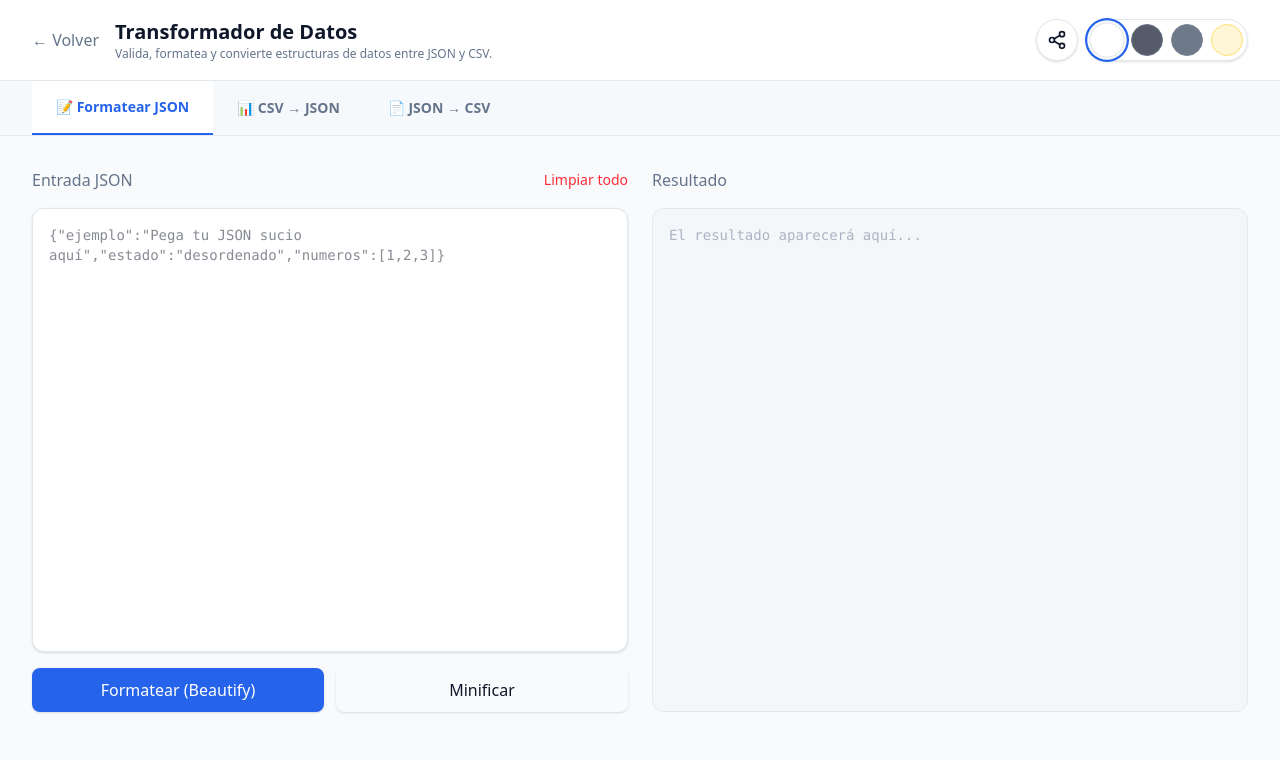
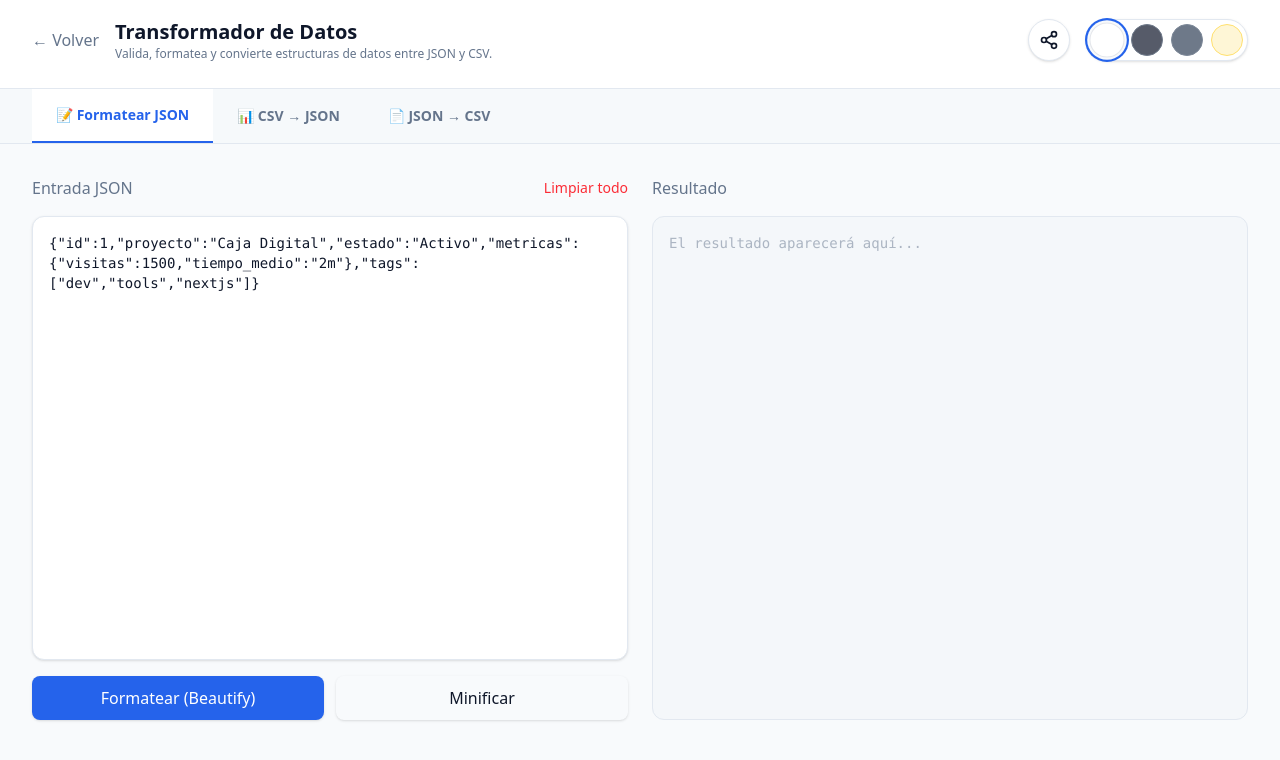
Before and after one commit to MarceloBouzou/toolbox, a Next.js app: page /json-formatter in a window 1280 px wide. Shown: the top 760 px of the page. Built offline with nearby package versions, Linux system fonts and the light colour scheme; no server answers.

Commit message:
actualizacion boton share y mejorar ui y textos propuestos 2

```diff
--- a/app/caja-rapida/page.tsx
+++ b/app/caja-rapida/page.tsx
@@ -2,6 +2,8 @@
 
 import { useState, useEffect } from 'react';
 import { Header } from '@/components/Header';
+import { ShareButton } from '@/components/ShareButton';
+import { VisitCounter } from '@/components/VisitCounter';
 import { Cart, CartItem } from '@/components/caja-rapida/Cart';
 import { ProductPad, Product } from '@/components/caja-rapida/ProductPad';
 import { TransactionSummary } from '@/components/caja-rapida/TransactionSummary';
@@ -88,7 +90,13 @@ export default function CajaRapidaPage() {
                 <span className="text-sm font-mono bg-muted px-2 py-1 rounded hidden sm:inline-block">
                     Turno: {new Date().toLocaleDateString()}
                 </span>
+                <div className="ml-2">
+                    <ShareButton />
+                </div>
             </Header>
+            <div className="flex justify-center pb-2 bg-background border-b border-border/50">
+                <VisitCounter pageKey="caja_rapida" />
+            </div>
 
             <main className="flex-1 max-w-7xl mx-auto w-full p-4 sm:p-6 lg:p-8 grid grid-cols-1 lg:grid-cols-3 gap-6 overflow-hidden h-[calc(100vh-4rem)]">
 
--- a/app/consolidar-excel/page.tsx
+++ b/app/consolidar-excel/page.tsx
@@ -5,6 +5,7 @@ import * as XLSX from 'xlsx';
 import Link from 'next/link';
 import { ThemeSwitcher } from '@/components/ThemeSwitcher';
 import { ShareButton } from '@/components/ShareButton';
+import { VisitCounter } from '@/components/VisitCounter';
 
 type ConsolidationMode = 'multiple-files' | 'multiple-sheets';
 
@@ -151,6 +152,9 @@ export default function ConsolidarExcelPage() {
             <ShareButton />
             <ThemeSwitcher />
           </div>
+        </div>
+        <div className="mb-4">
+          <VisitCounter pageKey="excel_consolidator" />
         </div>
 
         <div className="bg-card rounded-2xl shadow-xl overflow-hidden border border-border">
--- a/app/generador-contrasenas/page.tsx
+++ b/app/generador-contrasenas/page.tsx
@@ -4,6 +4,7 @@ import { useState, useEffect, useCallback } from 'react';
 import Link from 'next/link';
 import { ThemeSwitcher } from '@/components/ThemeSwitcher';
 import { ShareButton } from '@/components/ShareButton';
+import { VisitCounter } from '@/components/VisitCounter';
 
 export default function PasswordGeneratorPage() {
   const [password, setPassword] = useState('');
@@ -99,6 +100,9 @@ export default function PasswordGeneratorPage() {
             <ShareButton />
             <ThemeSwitcher />
           </div>
+        </div>
+        <div className="flex justify-center pb-2">
+          <VisitCounter pageKey="password_generator" />
         </div>
       </header>
 
--- a/app/json-formatter/page.tsx
+++ b/app/json-formatter/page.tsx
@@ -4,6 +4,7 @@ import { useState } from 'react';
 import Link from 'next/link';
 import { ThemeSwitcher } from '@/components/ThemeSwitcher';
 import { ShareButton } from '@/components/ShareButton';
+import { VisitCounter } from '@/components/VisitCounter';
 
 type Mode = 'format' | 'csv-to-json' | 'json-to-csv';
 type Delimiter = ',' | ';' | '\t' | '|';
@@ -12,20 +13,39 @@ export default function JsonFormatterPage() {
     const [mode, setMode] = useState<Mode>('format');
 
     // Format JSON mode state
-    const [input, setInput] = useState('');
+    const [input, setInput] = useState('{"id":1,"proyecto":"Caja Digital","estado":"Activo","metricas":{"visitas":1500,"tiempo_medio":"2m"},"tags":["dev","tools","nextjs"]}');
     const [output, setOutput] = useState('');
     const [error, setError] = useState<string | null>(null);
     const [copied, setCopied] = useState(false);
 
     // CSV to JSON mode state
-    const [csvInput, setCsvInput] = useState('');
+    const [csvInput, setCsvInput] = useState(`ID,Nombre,Rol,Ciudad
+101,Marcelo,Arquitecto,Buenos Aires
+102,Ana,Desarrolladora,Madrid
+103,Carlos,Analista,Bogotá`);
     const [csvDelimiter, setCsvDelimiter] = useState<Delimiter>(',');
     const [csvHasHeaders, setCsvHasHeaders] = useState(true);
     const [csvOutput, setCsvOutput] = useState('');
     const [csvError, setCsvError] = useState<string | null>(null);
 
     // JSON to CSV mode state
-    const [jsonInput, setJsonInput] = useState('');
+    const [jsonInput, setJsonInput] = useState(`[
+  {
+    "Producto": "Laptop Gamer",
+    "Precio": 1500,
+    "Stock": true
+  },
+  {
+    "Producto": "Mouse Inalámbrico",
+    "Precio": 25,
+    "Stock": false
+  },
+  {
+    "Producto": "Monitor 4K",
+    "Precio": 300,
+    "Stock": true
+  }
+]`);
     const [csvOutputDelimiter, setCsvOutputDelimiter] = useState<Delimiter>(',');
     const [csvIncludeHeaders, setCsvIncludeHeaders] = useState(true);
     const [csvResult, setCsvResult] = useState('');
@@ -234,10 +254,13 @@ export default function JsonFormatterPage() {
                             <p className="text-xs text-muted-foreground">Valida, formatea y convierte estructuras de datos entre JSON y CSV.</p>
                         </div>
                     </div>
-                    <div className="flex items-center gap-2">
+                    <div className="flex items-center gap-4">
                         <ShareButton />
                         <ThemeSwitcher />
                     </div>
+                </div>
+                <div className="flex justify-center pb-2">
+                    <VisitCounter pageKey="json_formatter" />
                 </div>
             </header>
 
--- a/app/page.tsx
+++ b/app/page.tsx
@@ -37,6 +37,14 @@ const tools = [
     icon: '📝',
     status: 'Listo',
     color: 'bg-pink-100 text-pink-800 dark:bg-pink-900 dark:text-pink-100'
+  },
+  {
+    title: 'Caja Rápida (POS)',
+    description: 'Sistema de punto de venta simple. Registra ventas rápidas, calcula vueltos y mantén el control de tu caja diaria.',
+    href: '/caja-rapida',
+    icon: '🛒',
+    status: 'Nuevo',
+    color: 'bg-indigo-100 text-indigo-800 dark:bg-indigo-900 dark:text-indigo-100'
   },
 ];
 
--- a/app/texto/page.tsx
+++ b/app/texto/page.tsx
@@ -3,6 +3,7 @@
 import { useState, useEffect } from 'react';
 import { Header } from '@/components/Header';
 import { ShareButton } from '@/components/ShareButton';
+import { VisitCounter } from '@/components/VisitCounter';
 import { Copy, Trash2, Wand2, Scissors, Mail, Link as LinkIcon, Hash } from 'lucide-react';
 
 export default function TextToolsPage() {
@@ -82,6 +83,9 @@ Código de error: 404. Precio: $99.`);
                 <div className="absolute top-4 right-4 z-50">
                     <ShareButton />
                 </div>
+            </div>
+            <div className="-mt-4 mb-4">
+                <VisitCounter pageKey="text_tools" />
             </div>
 
             <main className="flex-1 max-w-7xl mx-auto w-full p-4 sm:p-6 lg:p-8 grid grid-cols-1 lg:grid-cols-2 gap-6 h-[calc(100vh-4rem)]">
--- a/components/VisitCounter.tsx
+++ b/components/VisitCounter.tsx
@@ -2,14 +2,14 @@
 
 import { useEffect, useState } from 'react';
 
-export function VisitCounter() {
+export function VisitCounter({ pageKey }: { pageKey?: string }) {
     const [count, setCount] = useState<number | null>(null);
     const [loading, setLoading] = useState(true);
 
     useEffect(() => {
         // Namespace specific to this app to avoid collisions
         const namespace = 'toolbox-marcelo-app';
-        const key = 'visits';
+        const key = pageKey ? `visits_${pageKey}` : 'visits';
 
         const fetchCount = async () => {
             try {
@@ -20,9 +20,10 @@ export function VisitCounter() {
                     const data = await upRes.json();
                     setCount(data.count);
                 } else {
-                    // If it fails (maybe first time), try to get info or create
-                    // For this simple API, usually just hitting up works if namespace exists or is auto-created.
-                    // If it fails, we might just show nothing or retry with a get
+                    // If it fails (maybe first time or key missing), try to create/get
+                    // For counterapi, usually hitting up creates it if namespace exists.
+                    // If it failed, it might mean namespace issue or key issue.
+                    // Let's try to get info just in case
                     const getRes = await fetch(`https://api.counterapi.dev/v1/${namespace}/${key}/`);
                     if (getRes.ok) {
                         const data = await getRes.json();
@@ -37,7 +38,7 @@ export function VisitCounter() {
         };
 
         fetchCount();
-    }, []);
+    }, [pageKey]);
 
     if (loading || count === null) return null;
 
```
